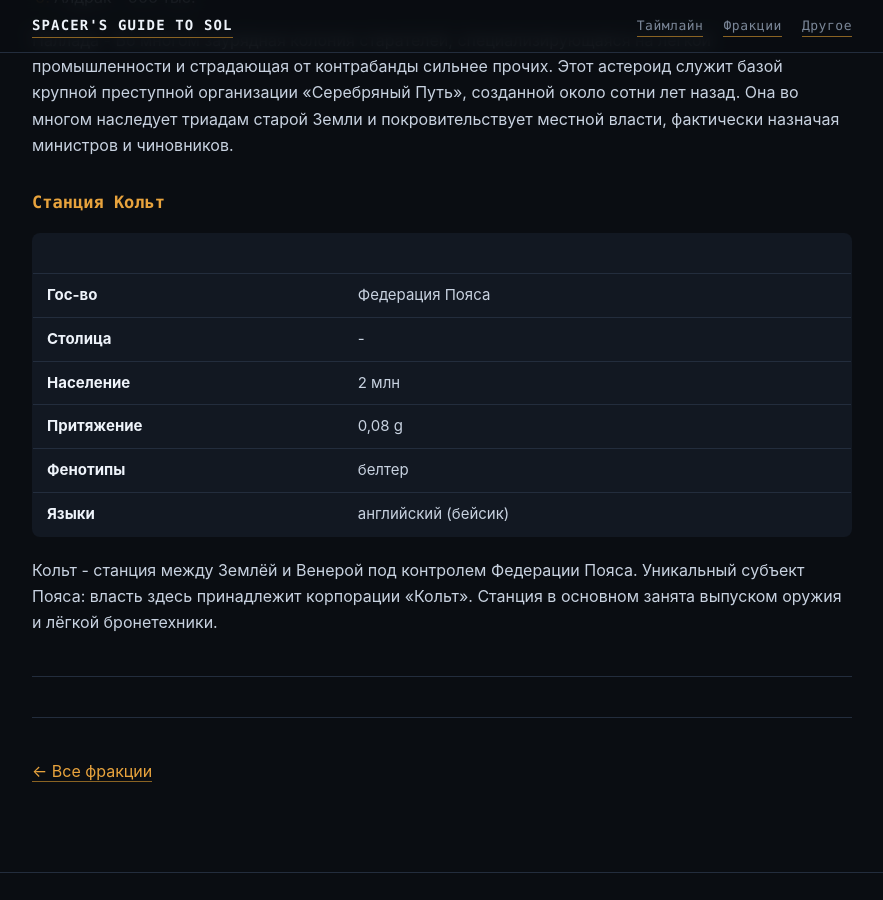
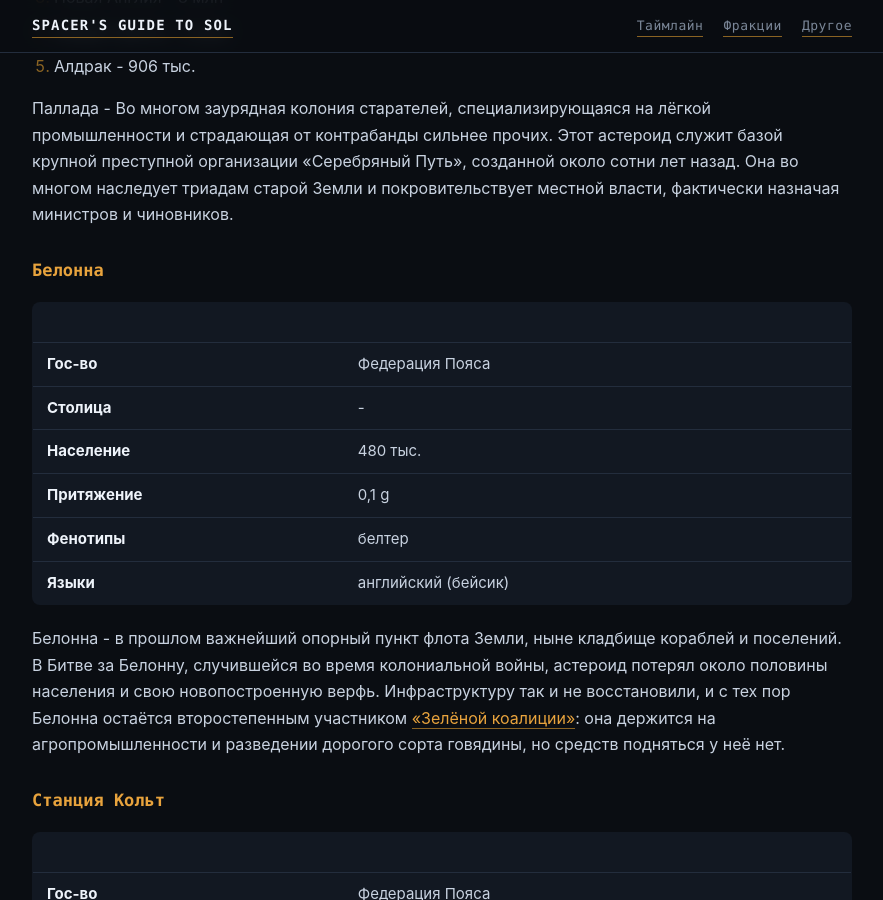
Before and after one commit to RostKostia/SpacersGuideToSol, a Jekyll site: the page built from factions/belt.md, in a window 1280 px wide and 900 px high, scrolled down 4733 px. Shown: the whole window, without its empty margins (198-1081 px from the left). Built offline with Jekyll 4.4.1, drawn with Linux system fonts in a browser that asks for light colours; some of the changed text lies outside the part shown.

Commit message:
Ссылки

```diff
--- a/factions/belt.md
+++ b/factions/belt.md
@@ -25,7 +25,9 @@ order: 4
 
 **Экономика.** Экономика Федерации Пояса капиталистична донельзя. За пределами нескольких жизненно важных секторов государственный контроль фактически отсутствует. У разных членов федерации порядки могут несколько отличаться, но большинство следует примеру Цереры. Главная ставка - тяжёлая промышленность и логистика. Благодаря огромной ресурсной базе Пояса местные станции способны существовать почти на полном самообеспечении, пока Пояс остаётся под их контролем.
 
-**Вооруженные силы.** Федеральная армия невелика и во многом опирается на иррегулярные части Народной Милиции разных государств-членов. Главная сила - большой и мощный флот; талассократическая природа государства проявляется именно здесь. Огромный, хорошо снабжённый флот и множество баз по всему поясу астероидов позволяют Церере контролировать торговлю и сообщение между внутренними и внешними планетами.
+{% assign terms = site.pages | where: "path", "other/terms.md" | first %}**Коалиции.** Влияние внутри Федерации поделено между тремя неформальными объединениями: [«Зелёной»]({{ terms.url | relative_url }}#green-coalition) - продовольствие, [«Золотой»]({{ terms.url | relative_url }}#gold-coalition) - логистика и торговля, [«Чёрной»]({{ terms.url | relative_url }}#black-coalition) - тяжёлая и оружейная промышленность. Подробнее о каждой - в [терминах]({{ terms.url | relative_url }}).
+
+**Вооружённые силы.** Федеральная армия невелика и во многом опирается на иррегулярные части Народной Милиции разных государств-членов. Главная сила - большой и мощный флот; талассократическая природа государства проявляется именно здесь. Огромный, хорошо снабжённый флот и множество баз по всему поясу астероидов позволяют Церере контролировать торговлю и сообщение между внутренними и внешними планетами.
 
 ### Церера
 
@@ -123,6 +125,19 @@ order: 4
 
 Паллада - Во многом заурядная колония старателей, специализирующаяся на лёгкой промышленности и страдающая от контрабанды сильнее прочих. Этот астероид служит базой крупной преступной организации «Серебряный Путь», созданной около сотни лет назад. Она во многом наследует триадам старой Земли и покровительствует местной власти, фактически назначая министров и чиновников.
 
+### Белонна
+
+| | |
+|---|---|
+| **Гос-во** | Федерация Пояса |
+| **Столица** | - |
+| **Население** | 480 тыс. |
+| **Притяжение** | 0,1 g |
+| **Фенотипы** | белтер |
+| **Языки** | английский (бейсик) |
+
+Белонна - в прошлом важнейший опорный пункт флота Земли, ныне кладбище кораблей и поселений. В Битве за Белонну, случившейся во время колониальной войны, астероид потерял около половины населения и свою новопостроенную верфь. Инфраструктуру так и не восстановили, и с тех пор Белонна остаётся второстепенным участником [«Зелёной коалиции»]({{ terms.url | relative_url }}#green-coalition): она держится на агропромышленности и разведении дорогого сорта говядины, но средств подняться у неё нет.
+
 ### Станция Кольт
 
 | | |
```
Also changed, not shown: other parts of factions/belt.md (+1 -1 lines), other/terms.md (added, +29 -0 lines).
